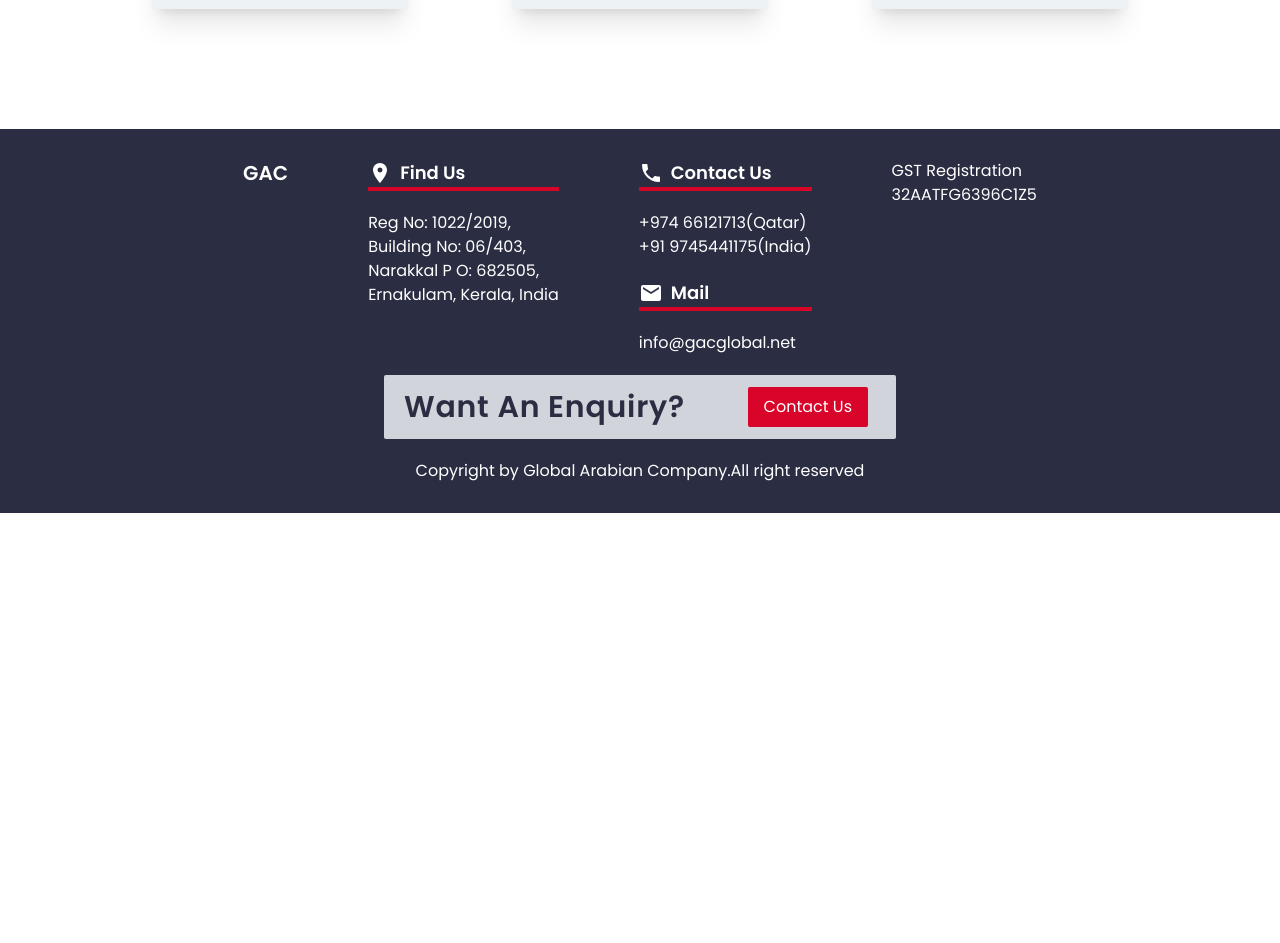
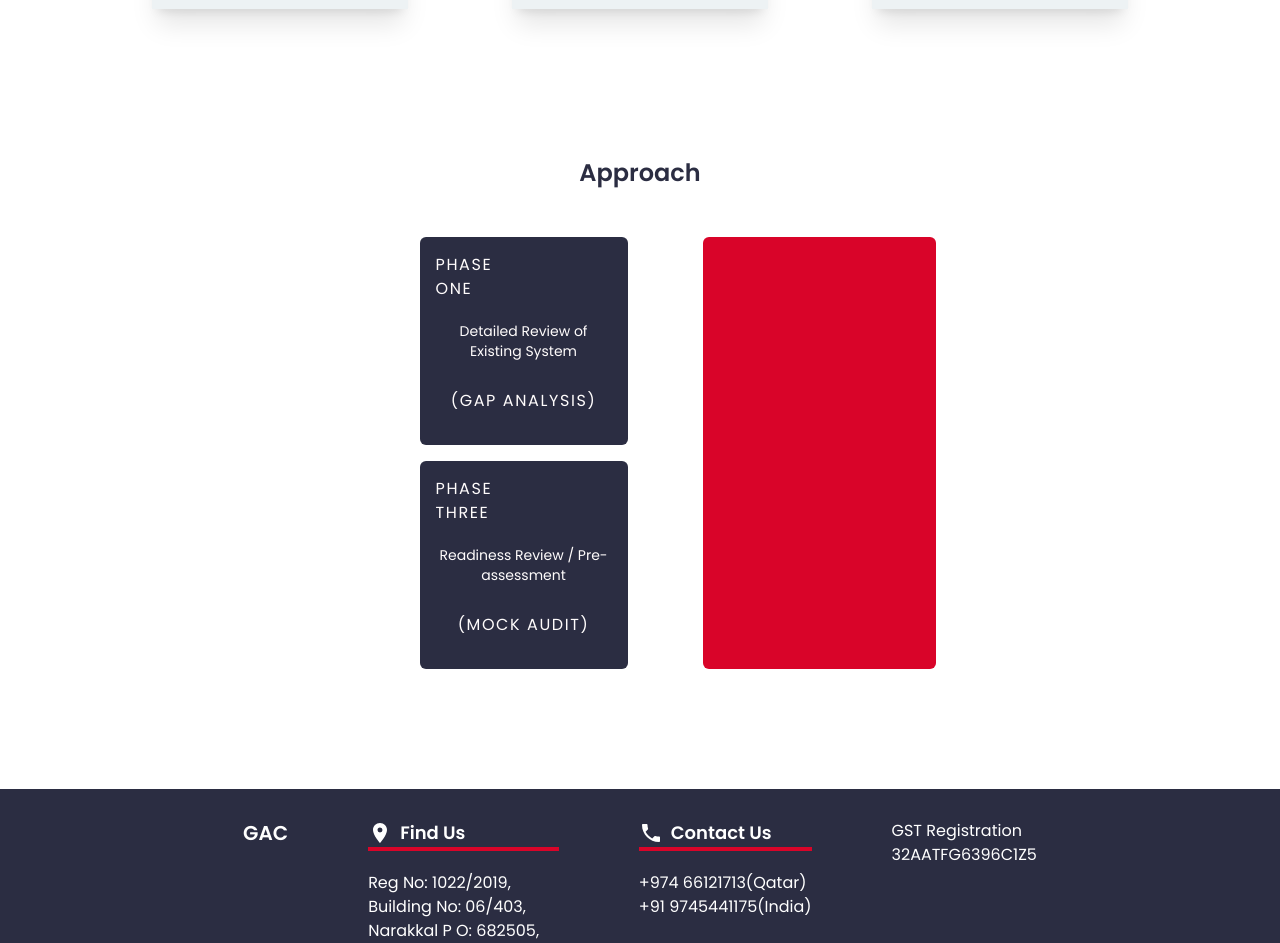
Before and after one commit to aldershko/GAC, a React (Vite) app in the folder gac_web/: page /services in a window 1280 px wide. Shown: the part 2700-3643 px from the top of the page. Before the commit the page ends 3213 px from the top, so only its background shows below. Built offline with nearby package versions, Linux system fonts and the light colour scheme.

Commit message:
refactor: add approach layout

```diff
--- /dev/null
+++ b/gac_web/src/components/Approach.tsx
@@ -0,0 +1,39 @@
+const Approach = () => {
+  return (
+    <>
+      <div className="flex mt-2 justify-center p-5 flex-row ">
+        <div className=" w-full  items-center mb-10 flex flex-col">
+          <div className="flex p-2 rounded-md flex-col bg-gacBlue text-gacWhite h-52 w-52">
+            <div className="flex p-2 flex-col justify-start h-16 w-full">
+              <h1 className="text-gacWhite tracking-widest">PHASE</h1>
+              <h1 className="text-gacWhite tracking-widest">ONE</h1>
+            </div>
+            <div className="flex text-center flex-col items-center align-middle justify-center h-full w-full">
+              <h1 className="text-sm m-2">
+                Detailed Review of Existing System
+              </h1>
+              <h1 className="tracking-widest m-5">(GAP ANALYSIS)</h1>
+            </div>
+          </div>
+          <div className="flex p-2 mt-4 rounded-md flex-col bg-gacBlue text-gacWhite h-52 w-52">
+            <div className="flex p-2 flex-col justify-start h-16 w-full">
+              <h1 className="text-gacWhite tracking-widest">PHASE</h1>
+              <h1 className="text-gacWhite tracking-widest">THREE</h1>
+            </div>
+            <div className="flex text-center flex-col items-center align-middle justify-center h-full w-full">
+              <h1 className="text-sm m-2">
+                Readiness Review / Pre-assessment{" "}
+              </h1>
+              <h1 className="tracking-widest m-5">(MOCK AUDIT)</h1>
+            </div>
+          </div>
+        </div>
+        <div className="flex flex-col h-112 rounded-md w-96 bg-gacRed">
+          <h1></h1>
+        </div>
+      </div>
+    </>
+  );
+};
+
+export default Approach;
--- a/gac_web/src/components/ServicesPage.tsx
+++ b/gac_web/src/components/ServicesPage.tsx
@@ -2,6 +2,7 @@ import Header from "./Header";
 import Footer from "./Footer";
 import { ServicesItemType } from "./HomePage";
 import ServiceCardItem from "./ServiceCardItem";
+import Approach from "./Approach";
 
 export type ConsultingListItemType = {
   id: number;
@@ -158,6 +159,14 @@ const ServicesPage = () => {
             })}
           </div>
         </div>
+        <div className="mt-5 w-full p-5 items-center mb-10 flex flex-col">
+          <div className="flex flex-col justify-center items-center">
+            <h1 className="text-gacBlue text-2xl mt-2 mb-5 font-semibold">
+              Approach
+            </h1>
+          </div>
+          <Approach />
+        </div>
       </div>
 
       <Footer />
--- a/gac_web/tailwind.config.js
+++ b/gac_web/tailwind.config.js
@@ -7,10 +7,12 @@ export default {
         full_15: "115%",
       },
       height: {
+        112: "27rem",
         128: "32rem",
         611: "39rem",
       },
       width: {
+        112: "27rem",
         128: "32rem",
         611: "39rem",
       },
```
